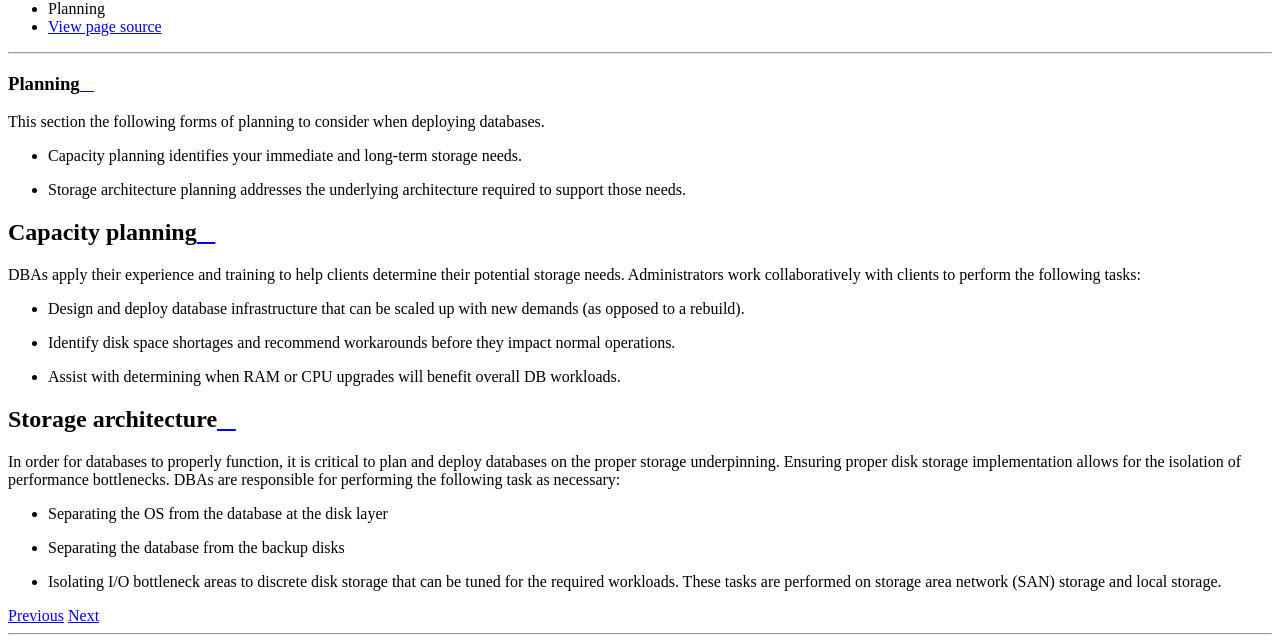
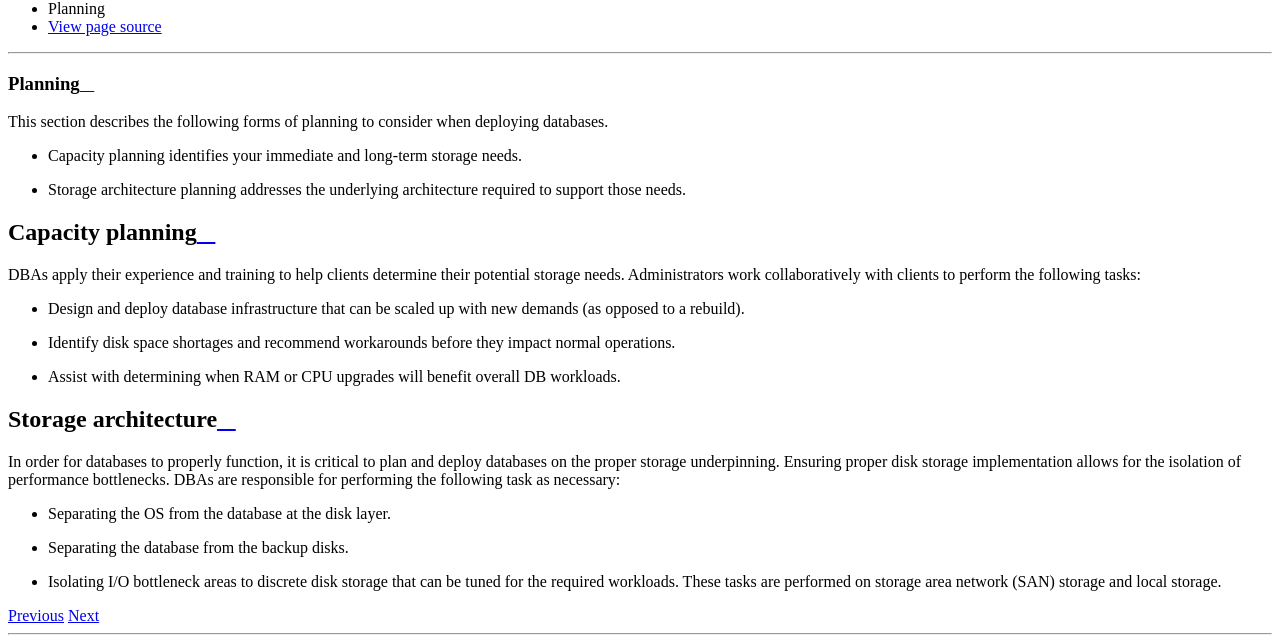
Before and after one commit to rackerlabs/docs-ras-databases, a Sphinx documentation site: the page built from docs/ras-databases-handbook/planning.rst, in a window 1280 px wide. Shown: the part 347-989 px from the top of the page. Built offline with Sphinx 7.4.7 and the Read the Docs theme 2.0.0, drawn with Linux system fonts in a browser that asks for light colours.

Commit message:
Update planning.rst

```diff
--- a/docs/ras-databases-handbook/planning.rst
+++ b/docs/ras-databases-handbook/planning.rst
@@ -3,7 +3,7 @@
 Planning
 =========
 
-This section the following forms of planning to consider when deploying
+This section describes the following forms of planning to consider when deploying
 databases.
 
 - Capacity planning identifies your immediate and long-term storage
@@ -34,8 +34,8 @@ storage implementation allows for the isolation of performance
 bottlenecks. DBAs are responsible for performing the following task as
 necessary:
 
--  Separating the OS from the database at the disk layer
--  Separating the database from the backup disks
+-  Separating the OS from the database at the disk layer.
+-  Separating the database from the backup disks.
 -  Isolating I/O bottleneck areas to discrete disk storage that can be
    tuned for the required workloads. These tasks are performed on storage area
    network (SAN) storage and local storage.
```
